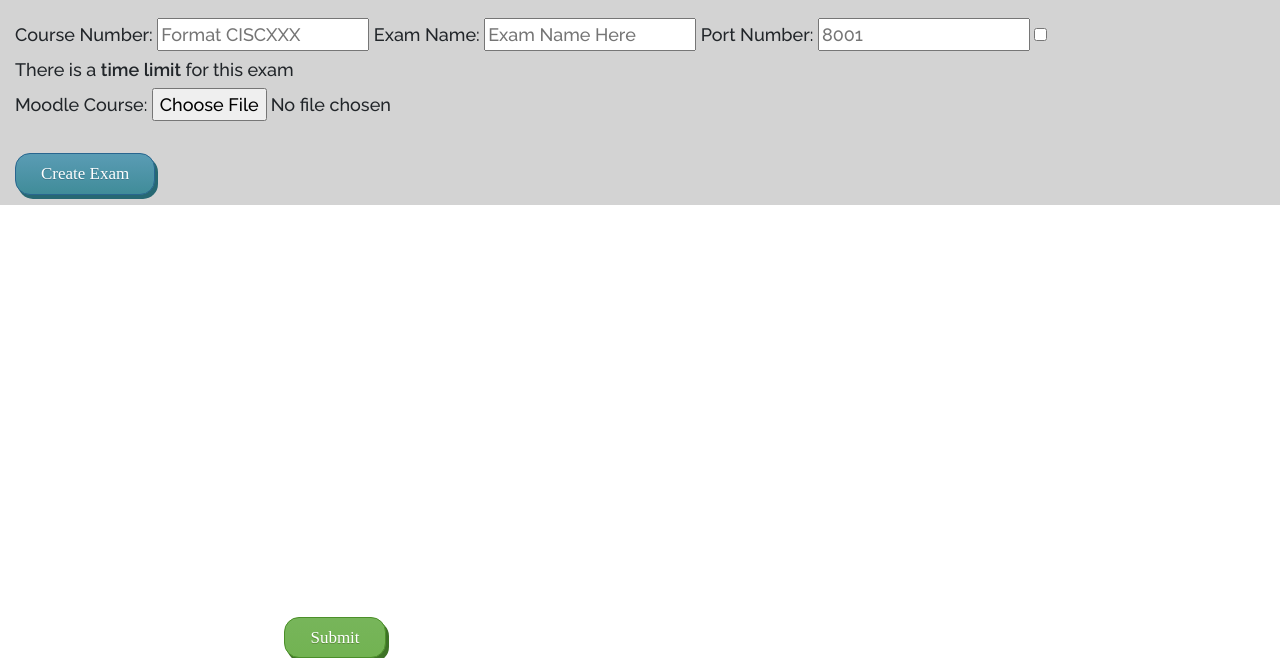
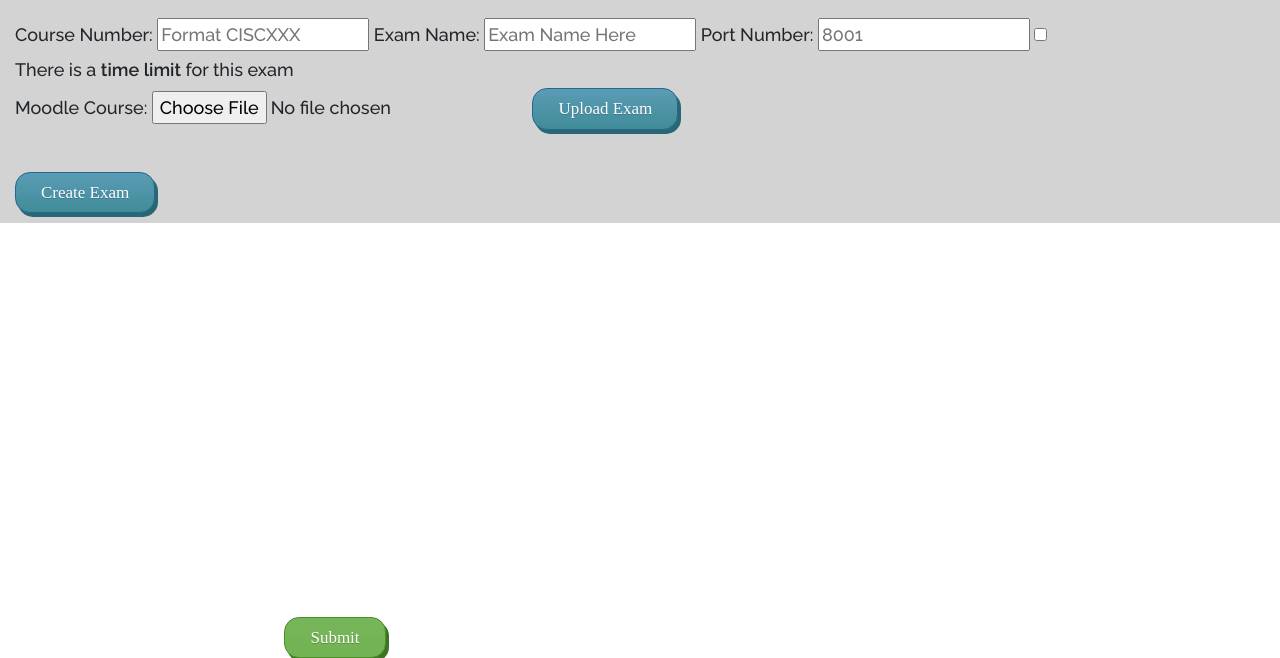
Before and after one commit to erinoconnor17/MoodleCourseGeneration, a plain HTML site: page public/index.html in a window 1280 px wide. Both pictures are taken after a click on the button "Create Exam". Shown: the part 142-800 px from the top of the page. Drawn offline with nearby package versions, Linux system fonts and the light colour scheme; no server answers; a web font is replaced by a local one.

Commit message:
janky uploading

```diff
--- a/public/index.html
+++ b/public/index.html
@@ -89,6 +89,7 @@
     </label>
     <label for="coursezip"> Moodle Course:
         <input type="file" id="myFile" name="filename" accept=".mbz">
+	<button onclick="uploadFile()" type="button" class="myButton"> Upload Exam </button>
     </label>
     <br><br>
     <button onclick="createExam()" type="button" class="myButton">Create Exam</button>
--- a/public/scripts/index.js
+++ b/public/scripts/index.js
@@ -32,7 +32,11 @@ let showActiveExams = function(){
 	});
 };
 
-let uploadFile = function(course, exam, port) {
+let uploadFile = function() {
+	let course = $("#coursenumber").val();
+	let exam = $("#examname").val();
+	let port = $('#portnumber').val();
+
 	let file = document.getElementById('myFile').files[0];
 	let formData = new FormData();
 	formData.append('course', file);
@@ -41,6 +45,7 @@ let uploadFile = function(course, exam, port) {
 		method: 'POST',
 		body: formData})
 	.then ( res => res.text())
+	.then ( () => console.log("uploaded?"));
 }
 
 
@@ -49,7 +54,6 @@ let createExam = function() {
 	let exam = $("#examname").val();
 	let port = $('#portnumber').val();
 
-	uploadFile(course,exam,port);
 	const url = `http://64.225.15.171:2020/create?course=${course}&exam=${exam}&port=${port}`;
 	fetch (url, {method: 'GET'})
 	.then ( res => res.text())
```
